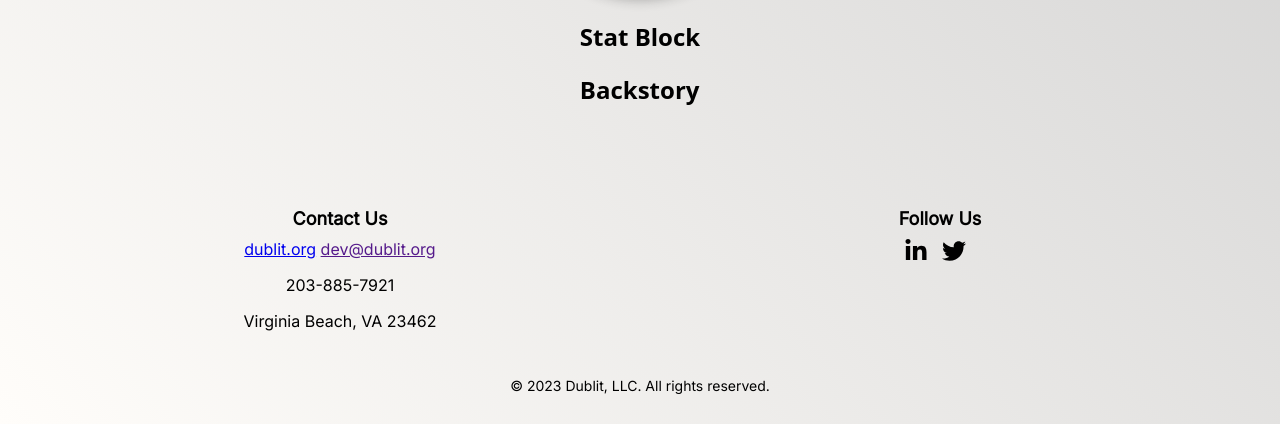
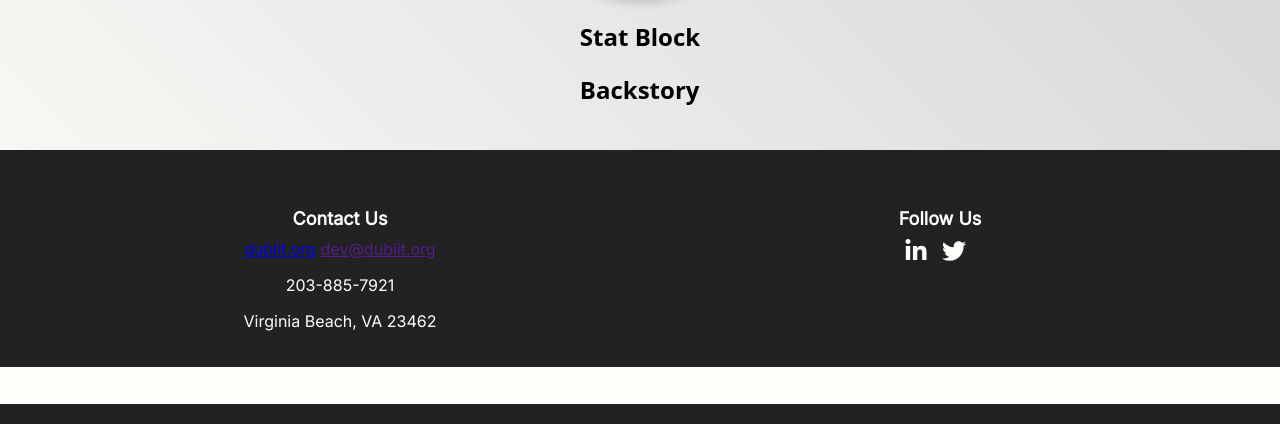
Before and after one commit to WSB98/GenDnD, a Flask app: page / in a window 1280 px wide. Shown: the part 605-1029 px from the top of the page. Run offline with Flask 2, Linux system fonts and the light colour scheme; some web fonts are replaced.

Commit message:
footer fix

```diff
--- a/static/css/style.css
+++ b/static/css/style.css
@@ -300,8 +300,8 @@ h5 {
 
 /* Style the footer */
 .site-footer {
-  background-color: var(--softBlack);
-  color: var(--offWhite);
+  background-color: #222222;
+  color: #fffdfa;
   padding: 20px 0;
   text-align: center;
   font-family: 'Inter';
@@ -336,11 +336,11 @@ h5 {
 .social-media svg {
   width: 24px;
   height: 24px;
-  fill: var(--offWhite);
+  fill: #fffdfa;
 }
 
 .copyright {
-  background-color: var(--softBlack);
+  background-color: #fffdfa;
   padding: 10px 0;
   font-size: 14px;
 }
```
